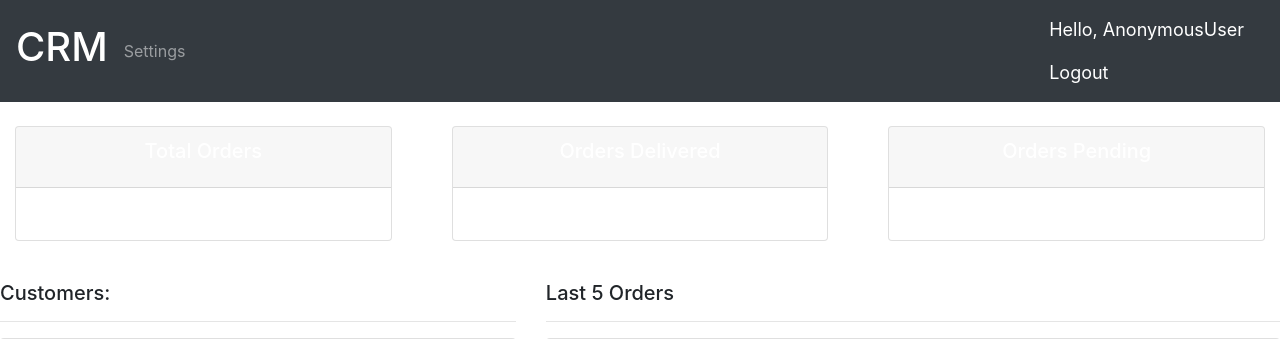
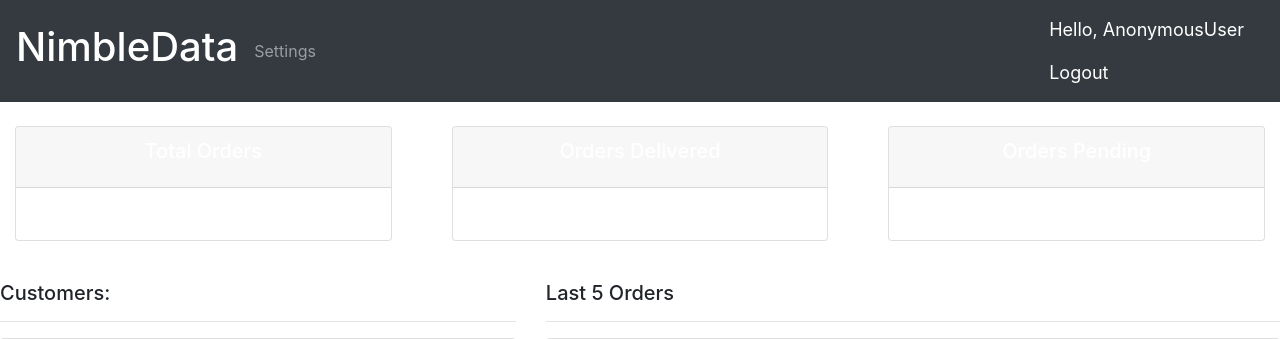
Before and after one commit to Kronholt/CRM, a Django app: template accounts/templates/accounts/dashboard.html in a window 1280 px wide. Shown: the top 339 px of the page. Run offline with Django 3.2, Linux system fonts and the light colour scheme; the template is opened without the code that fills it, so the values that code supplies are empty; some libraries are stand-ins or nearby versions.

Commit message:
changes to name

```diff
--- a/accounts/templates/accounts/main.html
+++ b/accounts/templates/accounts/main.html
@@ -5,7 +5,7 @@
     <head>
         <meta charset="utf-8">
 
-        <title>CRM</title>
+        <title>NimbleData</title>
         <link rel="stylesheet" href="https://stackpath.bootstrapcdn.com/bootstrap/4.5.2/css/bootstrap.min.css" integrity="sha384-JcKb8q3iqJ61gNV9KGb8thSsNjpSL0n8PARn9HuZOnIxN0hoP+VmmDGMN5t9UJ0Z" crossorigin="anonymous">
         <link rel="stylesheet" type="text/css" href="{% static '/css/main.css' %}">
 
--- a/accounts/templates/accounts/navbar.html
+++ b/accounts/templates/accounts/navbar.html
@@ -11,7 +11,7 @@
 </style>
 
 <nav class="navbar  navbar-dark bg-dark">
-  <a class="navbar-brand" href="{% url 'home' %}"><h1>CRM</h1></a>
+  <a class="navbar-brand" href="{% url 'home' %}"><h1>NimbleData</h1></a>
 
     <ul class="navbar-nav mr-auto">
 
```
